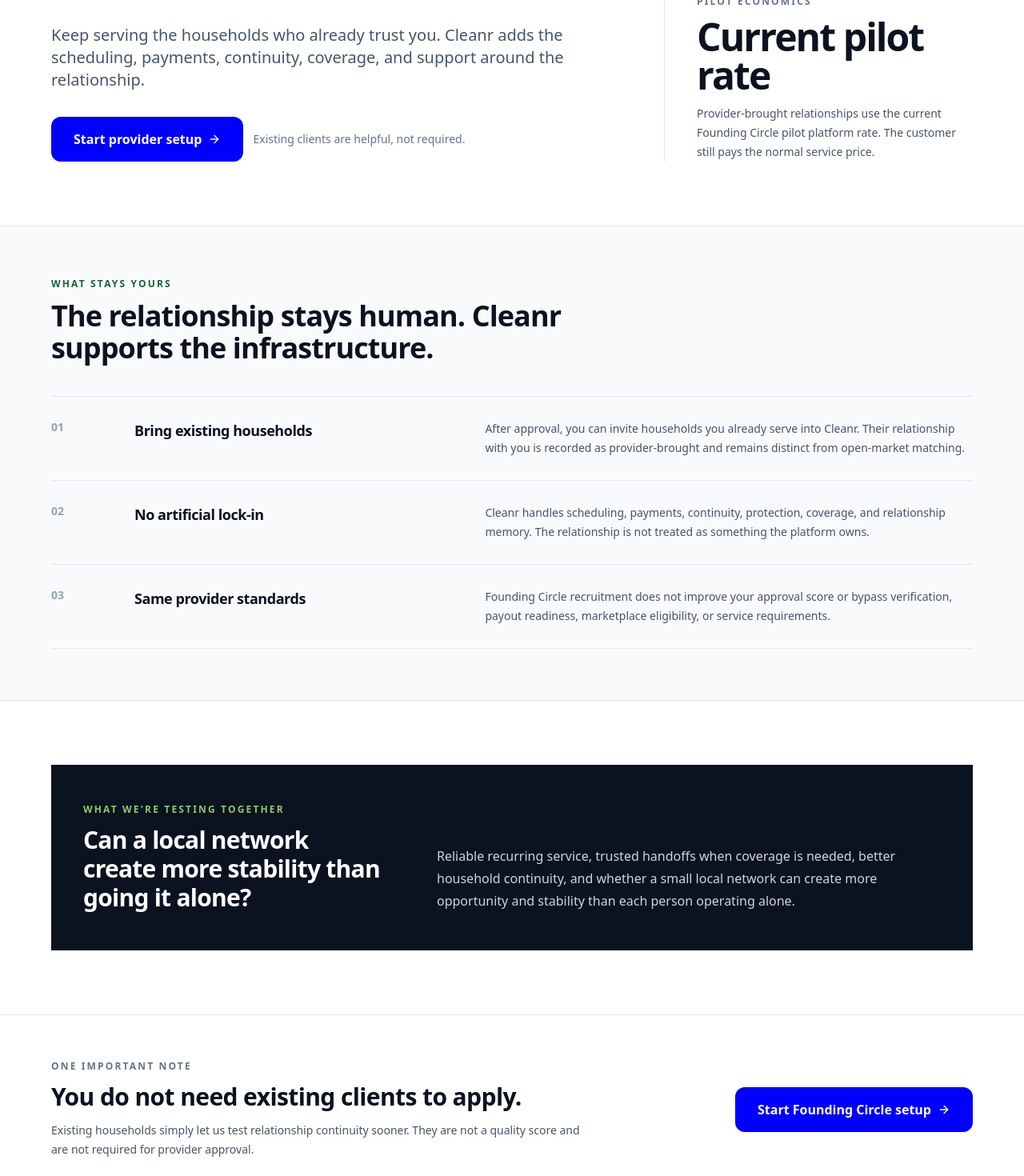
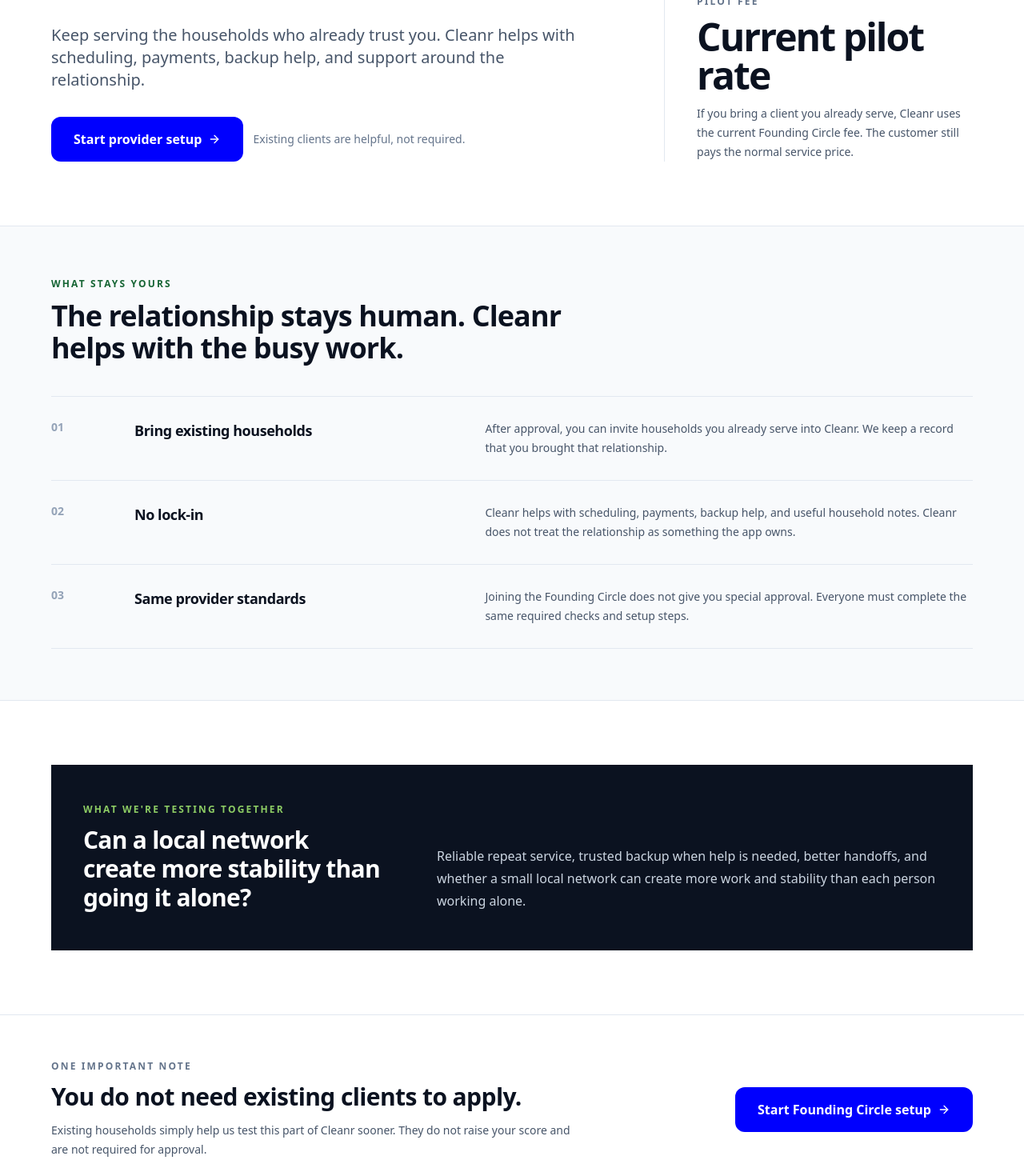
Before and after one commit to SolSabali-Ent/Cleanr-app-preview, a React (Vite) app: page /csp/founding-circle in a window 1280 px wide. Shown: the part 480-1950 px from the top of the page at 80% size. Built offline with nearby package versions, Linux system fonts and the light colour scheme; no server answers; the database is empty.

Commit message:
Sync Cleanr public app from 1729399

```diff
--- a/src/app/provider/screens/CSPSignup.tsx
+++ b/src/app/provider/screens/CSPSignup.tsx
@@ -61,7 +61,7 @@ export default function CSPSignup() {
         navigate(CANDIDATE_READINESS_PATH, { replace: true });
       } else if (data.user) {
         setConfirmationMessage(
-          "Check your email to confirm your account, then sign in to continue provider setup.",
+          "Check your email to confirm your account. Then sign in to finish setting up.",
         );
       }
     } finally {
@@ -79,12 +79,12 @@ export default function CSPSignup() {
             className="h-10 object-contain mx-auto mb-4"
           />
           <h1 className="text-2xl font-bold text-slate-900">
-            {recruitmentSource ? "Cleanr Founding Circle" : "Cleanr Service Provider"}
+            {recruitmentSource ? "Cleanr Founding Circle" : "Cleanr Provider"}
           </h1>
           <p className="text-sm text-slate-600 mt-2">
             {recruitmentSource
-              ? "Create your provider account. Founding Circle is recruitment provenance only and does not change approval standards."
-              : "Create an account to start managing jobs"}
+              ? "Create your provider account. Founding Circle only tells us how you joined. Everyone is reviewed the same way."
+              : "Create an account to get started with Cleanr."}
           </p>
         </div>
 
@@ -136,7 +136,7 @@ export default function CSPSignup() {
               shadow-md shadow-[#0A84FF]/40 disabled:opacity-60 disabled:cursor-not-allowed
               active:scale-[0.99] transition"
           >
-            {isLoading ? "Creating account…" : recruitmentSource ? "Join the provider pilot" : "Sign Up"}
+            {isLoading ? "Creating account…" : recruitmentSource ? "Join the Founding Circle" : "Create account"}
           </button>
         </form>
 
--- a/src/app/provider/screens/FoundingCircleJoin.tsx
+++ b/src/app/provider/screens/FoundingCircleJoin.tsx
@@ -64,7 +64,7 @@ export default function FoundingCircleJoin() {
               Bring the relationships you already built.
             </h1>
             <p className="mt-6 max-w-2xl text-lg leading-8 text-slate-600 sm:text-xl">
-              Keep serving the households who already trust you. Cleanr adds the scheduling, payments, continuity, coverage, and support around the relationship.
+              Keep serving the households who already trust you. Cleanr helps with scheduling, payments, backup help, and support around the relationship.
             </p>
             <div className="mt-8 flex flex-col gap-3 sm:flex-row sm:items-center">
               <button
@@ -80,12 +80,12 @@ export default function FoundingCircleJoin() {
           </div>
 
           <aside className="border-t border-slate-200 pt-6 lg:border-l lg:border-t-0 lg:pl-10 lg:pt-0">
-            <p className="text-xs font-semibold uppercase tracking-[0.18em] text-slate-500">Pilot economics</p>
+            <p className="text-xs font-semibold uppercase tracking-[0.18em] text-slate-500">Pilot fee</p>
             <p className="mt-3 text-5xl font-semibold tracking-[-0.04em] text-[#0B1220]">{rateLabel}</p>
             <p className="mt-3 max-w-sm text-sm leading-6 text-slate-600">
               {ratePercent == null
-                ? "Provider-brought relationships use the current Founding Circle pilot platform rate."
-                : `For paid bookings that continue a provider-brought relationship, Cleanr currently uses a ${ratePercent}% platform fee.`}
+                ? "If you bring a client you already serve, Cleanr uses the current Founding Circle fee."
+                : `If you bring a client you already serve, Cleanr currently uses a ${ratePercent}% fee on paid bookings.`}
               {" "}The customer still pays the normal service price.
             </p>
           </aside>
@@ -96,7 +96,7 @@ export default function FoundingCircleJoin() {
         <div className="mx-auto max-w-6xl">
           <div className="max-w-2xl">
             <p className="text-xs font-semibold uppercase tracking-[0.18em] text-[#166534]">What stays yours</p>
-            <h2 className="mt-3 text-3xl font-bold tracking-[-0.025em] sm:text-4xl">The relationship stays human. Cleanr supports the infrastructure.</h2>
+            <h2 className="mt-3 text-3xl font-bold tracking-[-0.025em] sm:text-4xl">The relationship stays human. Cleanr helps with the busy work.</h2>
           </div>
 
           <div className="mt-10 border-y border-slate-200">
@@ -104,17 +104,17 @@ export default function FoundingCircleJoin() {
               {
                 number: "01",
                 title: "Bring existing households",
-                body: "After approval, you can invite households you already serve into Cleanr. Their relationship with you is recorded as provider-brought and remains distinct from open-market matching.",
+                body: "After approval, you can invite households you already serve into Cleanr. We keep a record that you brought that relationship.",
               },
               {
                 number: "02",
-                title: "No artificial lock-in",
-                body: "Cleanr handles scheduling, payments, continuity, protection, coverage, and relationship memory. The relationship is not treated as something the platform owns.",
+                title: "No lock-in",
+                body: "Cleanr helps with scheduling, payments, backup help, and useful household notes. Cleanr does not treat the relationship as something the app owns.",
               },
               {
                 number: "03",
                 title: "Same provider standards",
-                body: "Founding Circle recruitment does not improve your approval score or bypass verification, payout readiness, marketplace eligibility, or service requirements.",
+                body: "Joining the Founding Circle does not give you special approval. Everyone must complete the same required checks and setup steps.",
               },
             ].map((item, index) => (
               <div
@@ -137,7 +137,7 @@ export default function FoundingCircleJoin() {
             <h2 className="mt-3 text-3xl font-bold tracking-[-0.025em]">Can a local network create more stability than going it alone?</h2>
           </div>
           <p className="mt-6 text-base leading-7 text-slate-300 lg:mt-0 lg:self-end">
-            Reliable recurring service, trusted handoffs when coverage is needed, better household continuity, and whether a small local network can create more opportunity and stability than each person operating alone.
+            Reliable repeat service, trusted backup when help is needed, better handoffs, and whether a small local network can create more work and stability than each person working alone.
           </p>
         </div>
       </section>
@@ -148,7 +148,7 @@ export default function FoundingCircleJoin() {
             <p className="text-xs font-semibold uppercase tracking-[0.18em] text-slate-500">One important note</p>
             <h2 className="mt-3 text-2xl font-bold tracking-[-0.02em] sm:text-3xl">You do not need existing clients to apply.</h2>
             <p className="mt-3 max-w-2xl text-sm leading-6 text-slate-600">
-              Existing households simply let us test relationship continuity sooner. They are not a quality score and are not required for provider approval.
+              Existing households simply help us test this part of Cleanr sooner. They do not raise your score and are not required for approval.
             </p>
           </div>
           <button
@@ -160,7 +160,7 @@ export default function FoundingCircleJoin() {
             <ArrowRight className="h-4 w-4" />
           </button>
         </div>
-        <p className="mx-auto mt-8 max-w-6xl text-xs text-slate-400">Residential-first pilot · Metro Atlanta · independent service providers</p>
+        <p className="mx-auto mt-8 max-w-6xl text-xs text-slate-400">Residential pilot · Metro Atlanta · independent providers</p>
       </section>
     </main>
   );
```
Also changed, not shown: 54 other files (tests, documents, lock files or other folders).
